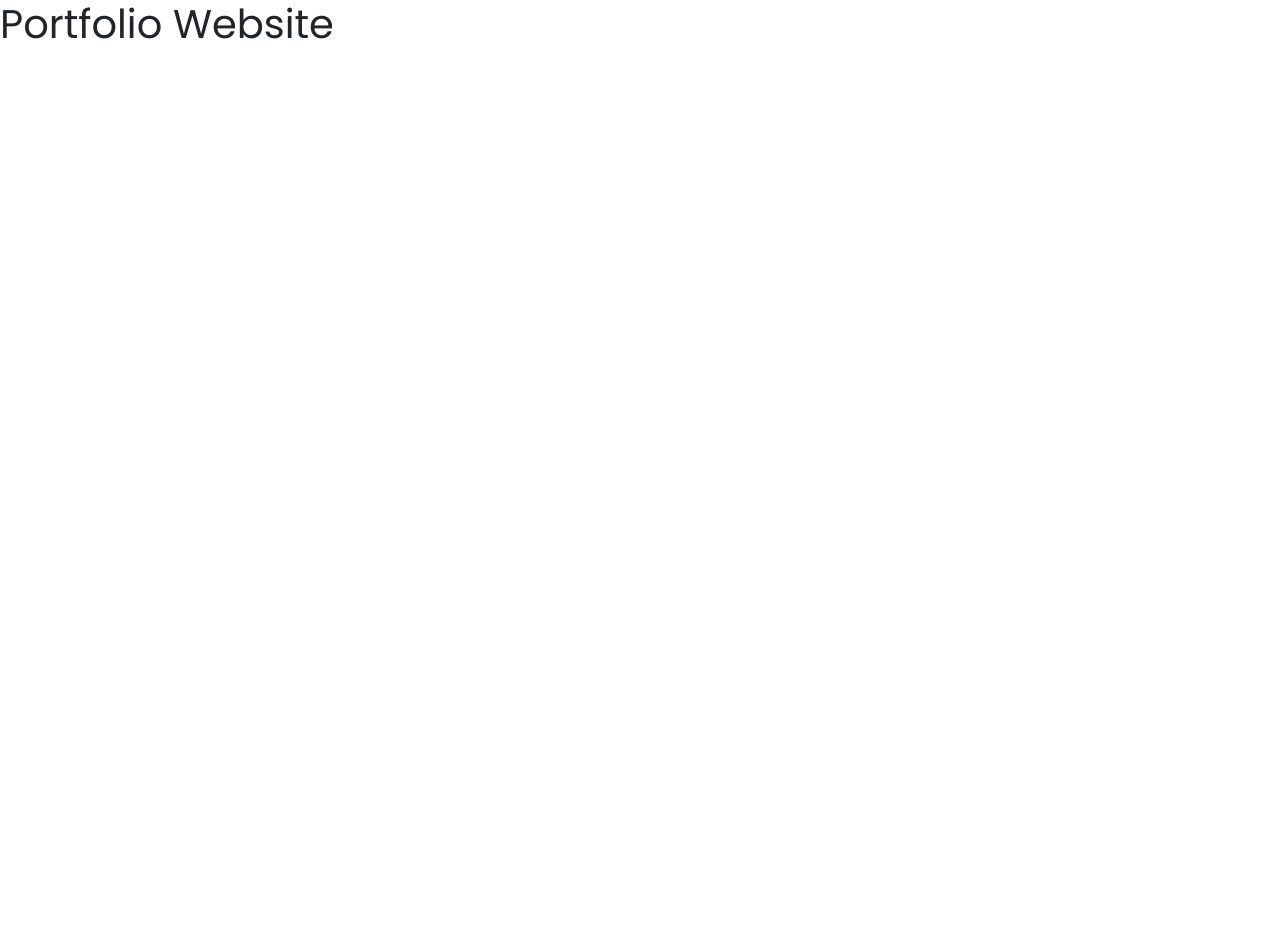
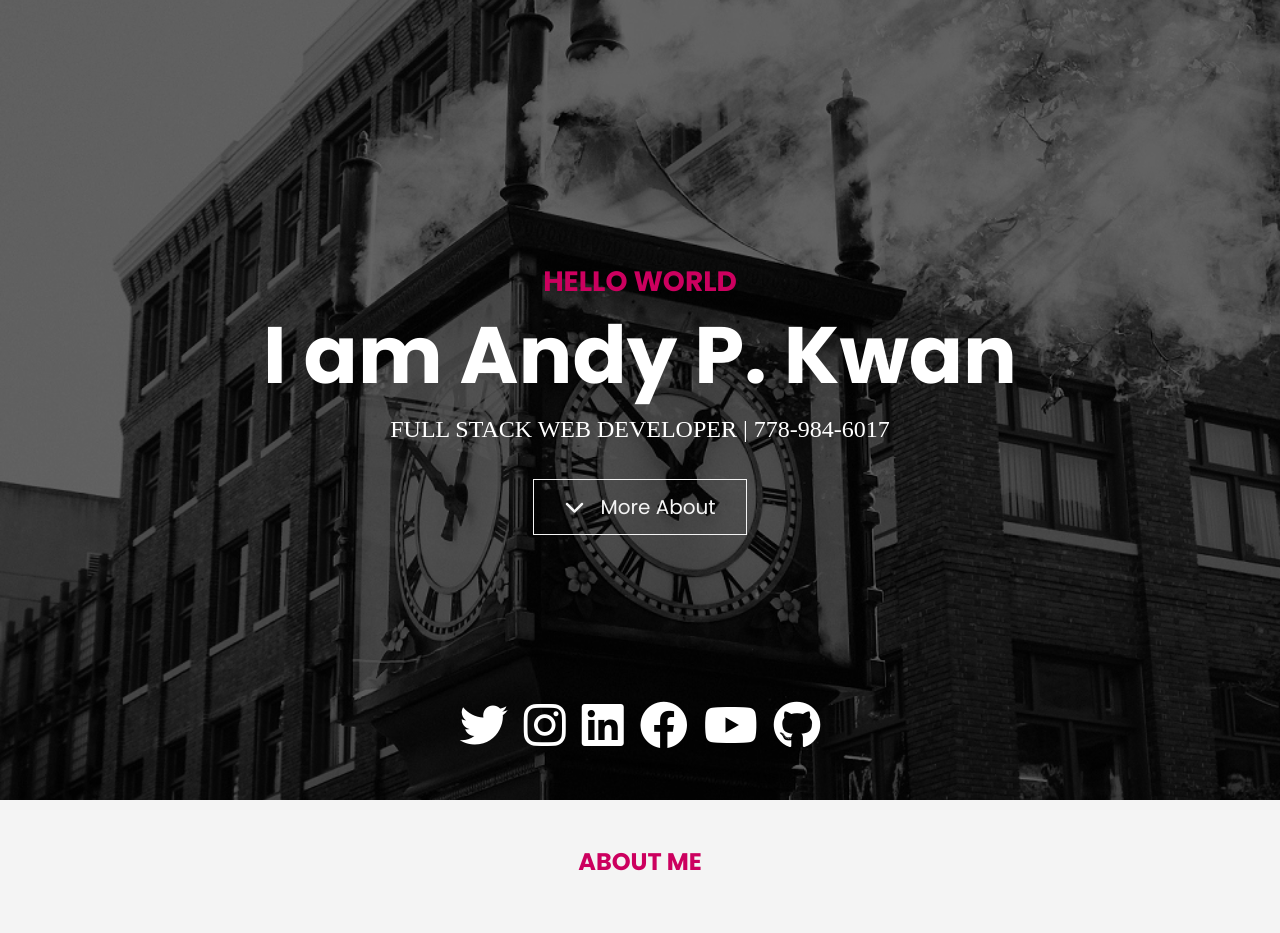
Before and after one commit to apykwan/resume-2, a website: page index.html in a window 1280 px wide. Before the commit the page ends 800 px from the top, so only its background shows below. Drawn offline with nearby package versions, Linux system fonts and the light colour scheme; files that its build step writes are made by us from their sources.

Commit message:
completed header

```diff
--- a/index.html
+++ b/index.html
@@ -19,7 +19,60 @@
     <title>APKWAN | Web Developer</title>
   </head>
   <body>
-    <h1>Portfolio Website</h1>
+    <header class="header vh-100 text-center position-relative">
+      <div class="text-container position-relative d-flex flex-column justify-content-center align-items-center h-100">
+        <h5 class="text-primary fs-3 fw-bold text-uppercase">
+          hello world
+        </h5>
+        <h1 id="typing-text" class="display-1 fw-bold text-white">
+        </h1>
+        <p class="roles text-white text-uppercase fs-4">
+          <span>Full Stack Web Developer |</span>
+          <span>778-984-6017</span>
+        </p>
+
+        <a href="#about" class="btn btn-outline-light btn-lg mt-3">
+          <div class="d-flex">
+            <div class="me-3">
+              <i class="fas fa-chevron-down"></i>
+            </div>
+            <div class="text-start">
+              <span>More About</span>
+            </div>
+          </div>
+        </a>
+
+        <div class="social d-flex gap-3 position-absolute">
+          <a href="#">
+            <i class="fab fa-twitter fa-3x text-white"></i>
+          </a>
+          <a href="#">
+            <i class="fab fa-instagram fa-3x text-white"></i>
+          </a>
+          <a href="#">
+            <i class="fab fa-linkedin fa-3x text-white"></i>
+          </a>
+          <a href="#">
+            <i class="fab fa-facebook fa-3x text-white"></i>
+          </a>
+          <a href="#">
+            <i class="fab fa-youtube fa-3x text-white"></i>
+          </a>
+          <a href="#">
+            <i class="fab fa-github fa-3x text-white"></i>
+          </a>
+        </div>
+    </header>
+
+    <!-- About -->
+    <section id="about" class="about bg-light py-5">
+      <div class="container">
+        <div class="text-center">
+          <h4 class="text-uppercase fw-bold text-primary">About Me</h4>
+          <div class="hr w-25 mx-auto"></div>
+        </div>
+      </div>
+    </section>
 
     <script src="js/bootstrap.bundle.min.js"></script>
     <script src="js/lightbox-plus-jquery.min.js"></script>
--- a/js/script.js
+++ b/js/script.js
@@ -1 +1,17 @@
-// Add custom JavaScript here
+function runTypingEffect() {
+  const text = 'I am Andy P. Kwan';
+  const typingElement = document.getElementById('typing-text');
+  const typingDelay = 150;
+
+  typeText(text, typingElement, typingDelay);
+}
+
+function typeText(text, typingElement, delay) {
+  for (let i = 0; i < text.length; i++) {
+    setTimeout(() => {
+      typingElement.textContent += text.charAt(i);
+    }, delay * i);
+  }
+}
+
+document.addEventListener('DOMContentLoaded', runTypingEffect);
--- a/scss/styles.scss
+++ b/scss/styles.scss
@@ -0,0 +1,46 @@
+.header::after {
+  content: "";
+  position: absolute;
+  top: 0;
+  left: 0;
+  width: 100%;
+  height: 100%;
+  background: #151515 url('../images/intro-bg2.jpg') no-repeat center center;
+  background-size: cover;
+  background-attachment: fixed;
+  filter: grayscale(100%);
+  z-index: -2;
+}
+
+.header::before {
+  content: "";
+  position: absolute;
+  top: 0;
+  left: 0;
+  width: 100%;
+  height: 100%;
+  background-color: rgba(0, 0, 0, 0.6);
+  z-index: -1;
+}
+
+.header .text-container {
+  z-index: 10;
+}
+
+.header .roles {
+  font-family: 'lora-regular', serif;
+}
+
+.header .social {
+  bottom: 50px;
+}
+
+@media(max-width: 767px) {
+  .header .social i {
+    font-size: 30px;
+  }
+
+  .header .roles {
+    font-size: 18px !important;
+  }
+}
```
Also changed, not shown: images/intro-bg2.jpg (added).
